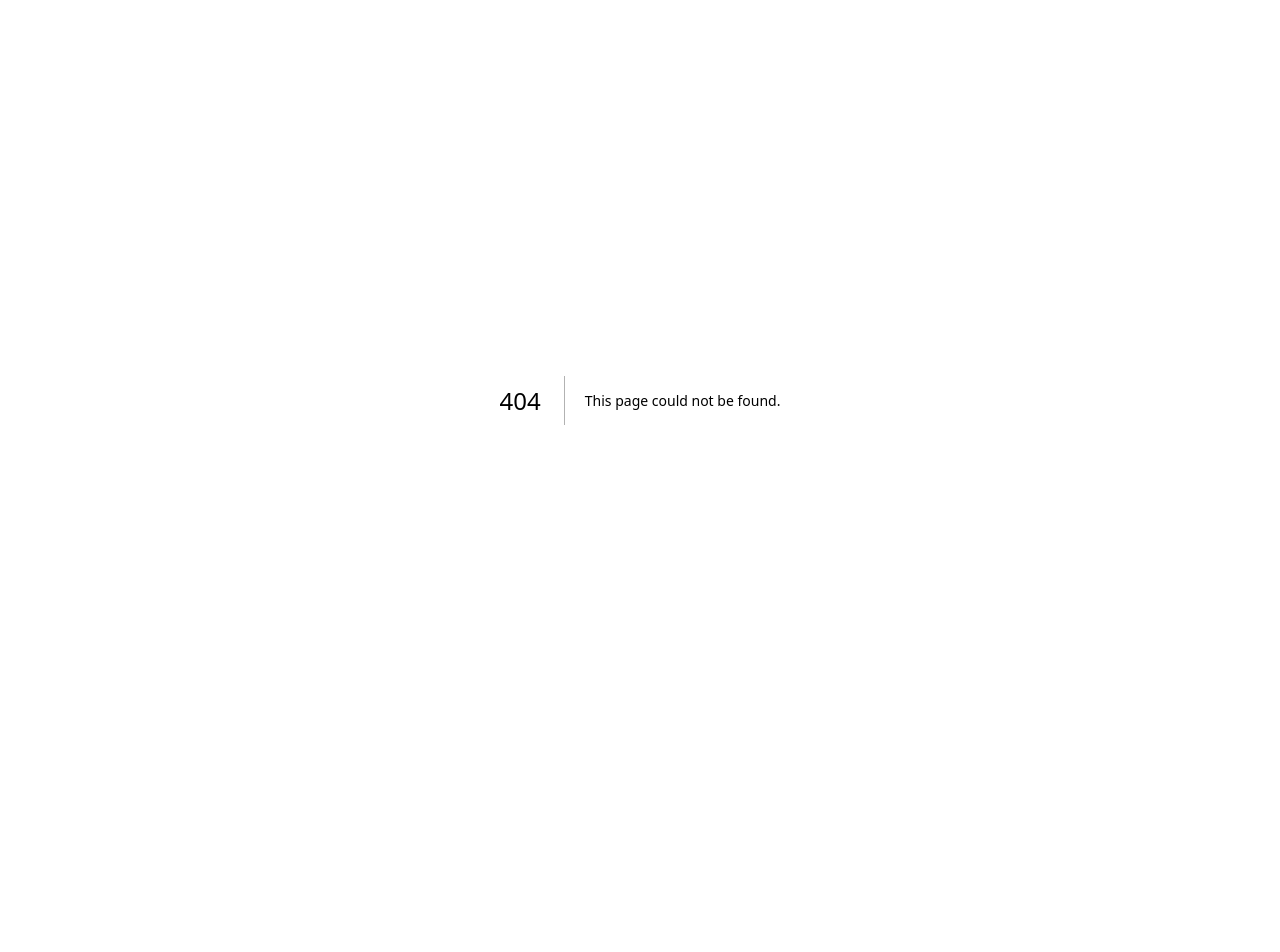
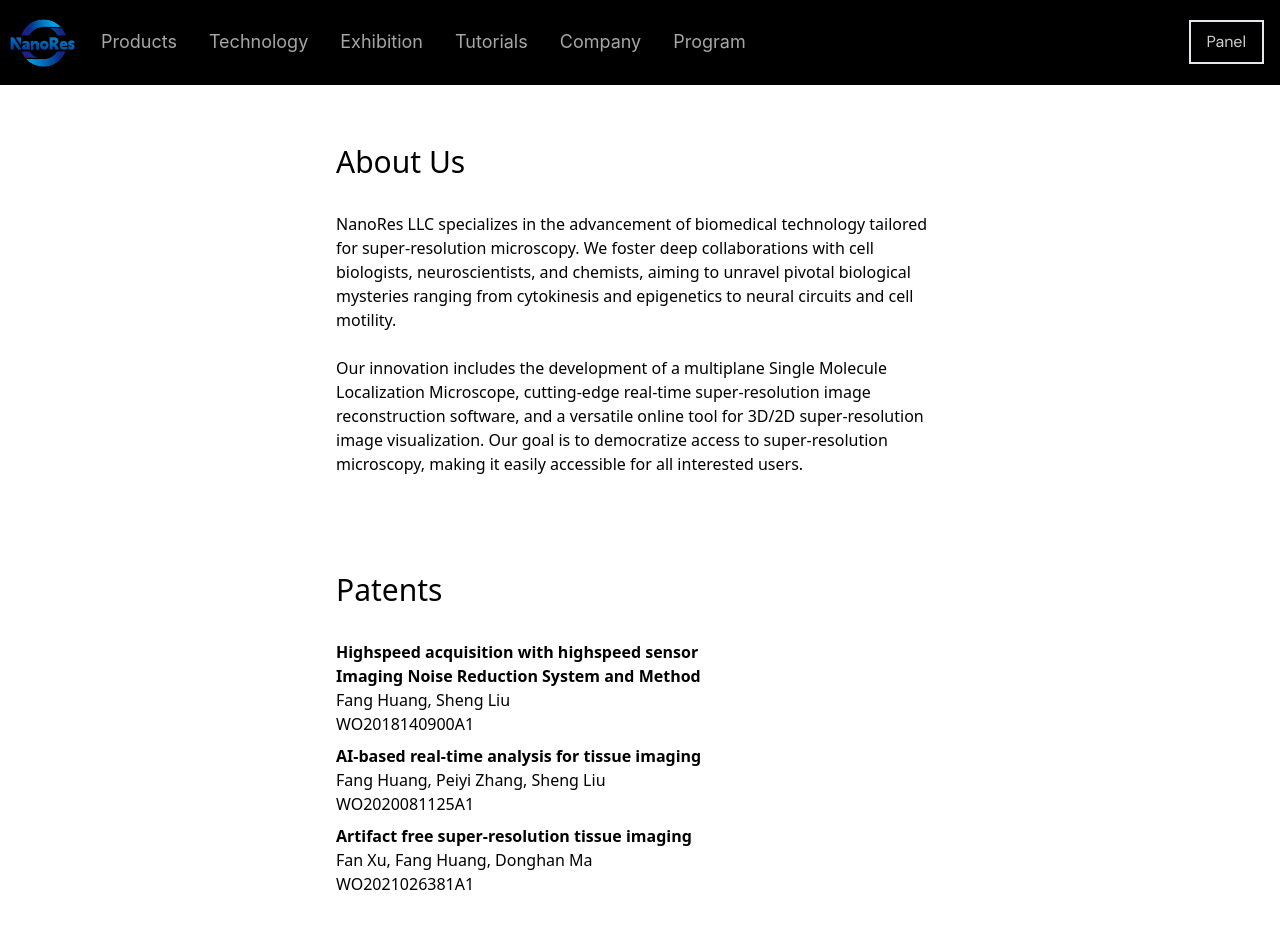
Before and after one commit to OpenResolution/NanoResWeb, a Next.js app: page /company_info in a window 1280 px wide. Before the commit this address had no page. Shown: the top 952 px of the page. Before the commit the page ends 800 px from the top, so only its background shows below. Built offline with nearby package versions, Linux system fonts and the light colour scheme; what @aws-amplify/ui-react, aws-amplify would draw is missing.

Commit message:
feat: add company info page

```diff
--- a/src/components/Navigation.tsx
+++ b/src/components/Navigation.tsx
@@ -1,14 +1,14 @@
 import React from 'react';
 import type { MenuProps } from 'antd';
 import { Menu } from 'antd';
+import Link from "next/link";
+import Image from "next/image";
 
 export default function Navigation() {
   const items: MenuProps['items'] = [
     {
       label: (
-        <a href="/" target="_blank" rel="noopener noreferrer">
-          Products
-        </a>
+        <Link href="/"> Products </Link>
       ),
       key: 'products',
       children: [
@@ -20,9 +20,7 @@ export default function Navigation() {
     },
     {
       label: (
-        <a href="/" target="_blank" rel="noopener noreferrer">
-          Technology
-        </a>
+        <Link href="/"> Technology </Link>
       ),
       key: 'technology',
       children: [
@@ -42,17 +40,13 @@ export default function Navigation() {
     },
     {
       label: (
-        <a href="/" target="_blank" rel="noopener noreferrer">
-          Exhibition
-        </a>
+        <Link href="/"> Exhibition </Link>
       ),
       key: 'exhibition',
     },
     {
       label: (
-        <a href="/" target="_blank" rel="noopener noreferrer">
-          Tutorials
-        </a>
+        <Link href="/"> Tutorials </Link>
       ),
       key: 'tutorials',
       children: [
@@ -72,35 +66,31 @@ export default function Navigation() {
     },
     {
       label: (
-        <a href="/" target="_blank" rel="noopener noreferrer">
-          Company
-        </a>
+        <Link href="/company_info"> Company </Link>
       ),
       key: 'company',
       children: [
         {
-          label: 'About Us',
+          label: <Link href="/company_info#company_about_us"> About Us </Link>,
           key: 'about_us'
         },
         {
-          label: 'Patent',
+          label: <Link href="/company_info#company_patent"> Patent </Link>,
           key: 'patent'
         },
         {
-          label: 'People',
+          label: <Link href="/company_info#company_people"> People </Link>,
           key: 'people'
         },
         {
-          label: 'Contact Us',
+          label: <Link href="/company_info#company_contact_us"> Contact Us </Link>,
           key: 'contact_us'
         },
       ]
     },
     {
       label: (
-        <a href="/" target="_blank" rel="noopener noreferrer">
-          Program
-        </a>
+        <Link href="/"> Program </Link>
       ),
       key: 'program',
       children: [
@@ -123,7 +113,20 @@ export default function Navigation() {
     setCurrent(e.key);
   };
 
-  return <Menu className="w-full bg-black text-lg" theme='dark' onClick={onClick}
-    selectedKeys={[current]} mode="horizontal" items={items} />;
+  return <div className="flex items-center fixed top-0 left-0 w-full z-50 bg-black">
+    <Link
+      className="flex align items-center justify-center text-4xl"
+      href="/"
+    >
+      <Image src="/logo.png" alt="SMLM Logo" width={100} height={100} />
+    </Link>
+    <Menu className="w-full bg-black text-lg" theme='dark' onClick={onClick}
+      selectedKeys={[current]} mode="horizontal" items={items} />
 
+    <div className="p-4 flex align items-center justify-center">
+      <div className="border-2 px-[1em] py-[0.5em]">
+        <Link href="/panel"> Panel </Link>
+      </div>
+    </div>
+  </div>
 };
--- /dev/null
+++ b/src/pages/company_info.tsx
@@ -0,0 +1,109 @@
+import React from 'react';
+import Image from "next/image";
+import Navigation from "@/components/Navigation";
+
+const AboutPage: React.FC = () => {
+    return (
+        <div>
+            <Navigation />
+            <br id='company_about_us'/>
+            <br />
+            <br />
+            <br />
+            <div className='pl-28 pr-28 ml-56 mr-56 text-black font-sans'>
+                <div>
+                    <h1 className='text-3xl mt-12 mb-8'>About Us</h1>
+                    <p>
+                        NanoRes LLC specializes in the advancement of biomedical technology tailored for
+                        super-resolution microscopy. We foster deep collaborations with cell biologists,
+                        neuroscientists, and chemists, aiming to unravel pivotal biological mysteries ranging
+                        from cytokinesis and epigenetics to neural circuits and cell motility.
+                    </p>
+                    <br />
+                    <p>
+                        Our innovation includes the development of a multiplane Single Molecule Localization
+                        Microscope, cutting-edge real-time super-resolution image reconstruction software, and
+                        a versatile online tool for 3D/2D super-resolution image visualization. Our goal is to
+                        democratize access to super-resolution microscopy, making it easily accessible for all
+                        interested users.
+                    </p>
+                </div>
+
+                <br id='company_patent'/>
+                <br />
+                <br />
+                <br />
+                <div>
+                    <h1 className='text-3xl mb-8'>Patents</h1>
+                    <ul>
+                        <li className='mb-2'>
+                            <p className='font-bold'>Highspeed acquisition with highspeed sensor</p>
+                            <p className='font-bold'>Imaging Noise Reduction System and Method</p>
+                            <p>Fang Huang, Sheng Liu</p>
+                            <p>WO2018140900A1</p>
+                        </li>
+                        <li className='mb-2'>
+                            <p className='font-bold'>AI-based real-time analysis for tissue imaging</p>
+                            <p>Fang Huang, Peiyi Zhang, Sheng Liu</p>
+                            <p>WO2020081125A1</p>
+                        </li>
+                        <li className='mb-2'>
+                            <p className='font-bold'>Artifact free super-resolution tissue imaging</p>
+                            <p>Fan Xu, Fang Huang, Donghan Ma</p>
+                            <p>WO2021026381A1</p>
+                        </li>
+                    </ul>
+                </div>
+
+                <br id='company_people'/>
+                <br />
+                <br />
+                <br />
+                <div>
+                    <h1 className='text-3xl mt-12 mb-8'>People</h1>
+
+                    <p className='font-bold mb-2'>Fang Huang, Ph.D., Co-founder</p>
+                    <div className='flex flex-row items-center'>
+                        <div className="basis-1/6">
+                            <Image src="/fang_huang.png" alt="Fang Huang" width={200} height={200} />
+                        </div>
+                        <div className="basis-5/6 pl-12 pr-12">
+                            Dr. Huang is Reilly Associate Professor of Biomedical Engineering at Purdue
+                            University in the Weldon School of Biomedical Engineering. Fang Huang earned
+                            his B.S. in Physics at the University of Science and Technology of China in 2004
+                            and his Ph.D. in Physics from the University of New Mexico in 2011 (Advisor:
+                            Keith Lidke). Before joining Purdue, Dr. Huang worked with Joerg Bewersdorf as a
+                            Postdoctoral Fellow in the Department of Cell Biology at Yale University.
+                        </div>
+                    </div>
+
+                    <p className='font-bold mt-8 mb-2'>Yilun Li, Ph.D. Candidate, Co-founder</p>
+                    <div className='flex flex-row items-center'>
+                        <div className="basis-1/6">
+                            <Image src="/yilun_li.png" alt="Yilun Li" width={200} height={200} />
+                        </div>
+                        <div className="basis-5/6 pl-12 pr-12">
+                            Yilun is a Ph.D. Candidate (expects to graduate in May 2024) at Purdue University in
+                            the Weldon School of Biomedical Engineering. Yilun Li Earned his B.S. in Physics at the
+                            University of Science and Technology of China in 2018.
+                        </div>
+                    </div>
+                </div>
+
+                <br id='company_contact_us'/>
+                <br />
+                <br />
+                <br />
+                <div>
+                    <h1 className='text-3xl mb-8'>Contact Us</h1>
+                    <p>General information: <a href="mailto:info@nanoresolution.com">info@nanoresolution.com</a></p>
+                </div>
+                <br />
+                <br />
+            </div>
+
+        </div>
+    );
+};
+
+export default AboutPage;
--- a/src/pages/index.tsx
+++ b/src/pages/index.tsx
@@ -30,20 +30,7 @@ export default function Home(): JSX.Element {
         <meta name="google-site-verification" content="nsu4VTfYbLqjO65lF_YpbxlD_VpEVWXrOKjnHjMNJQE" />
       </Head>
 
-      <div className="flex items-center fixed top-0 left-0 w-full z-50 bg-black">
-        <Link
-          className="flex align items-center justify-center text-4xl"
-          href="/"
-        >
-          <Image src="/logo.png" alt="SMLM Logo" width={100} height={100} />
-        </Link>
-        <Navigation />
-        <div className="p-4 flex align items-center justify-center">
-          <div className="border-2 px-[1em] py-[0.5em]">
-            <Link href="/panel"> Panel </Link>
-          </div>
-        </div>
-      </div>
+      <Navigation />
 
       <main>
         <CenterContentBlock className="aspect-[21/9] bg-hero">
--- a/src/pages/panel.tsx
+++ b/src/pages/panel.tsx
@@ -58,8 +58,9 @@ function Panel(): JSX.Element {
   };
 
   return (
-    <div className="min-h-screen">
+    <div>
       <Navigation />
+      <div className="mt-28">
         <Tabs
           value={currentTab}
           onChange={handleTabChange}
@@ -75,6 +76,7 @@ function Panel(): JSX.Element {
           </TabPanel>
         ))}
       </div>
+    </div>
   );
 }
 
```
Also changed, not shown: public/fang_huang.png (added), public/yilun_li.png (added). Lines whose indentation alone changed are shown as unchanged.
